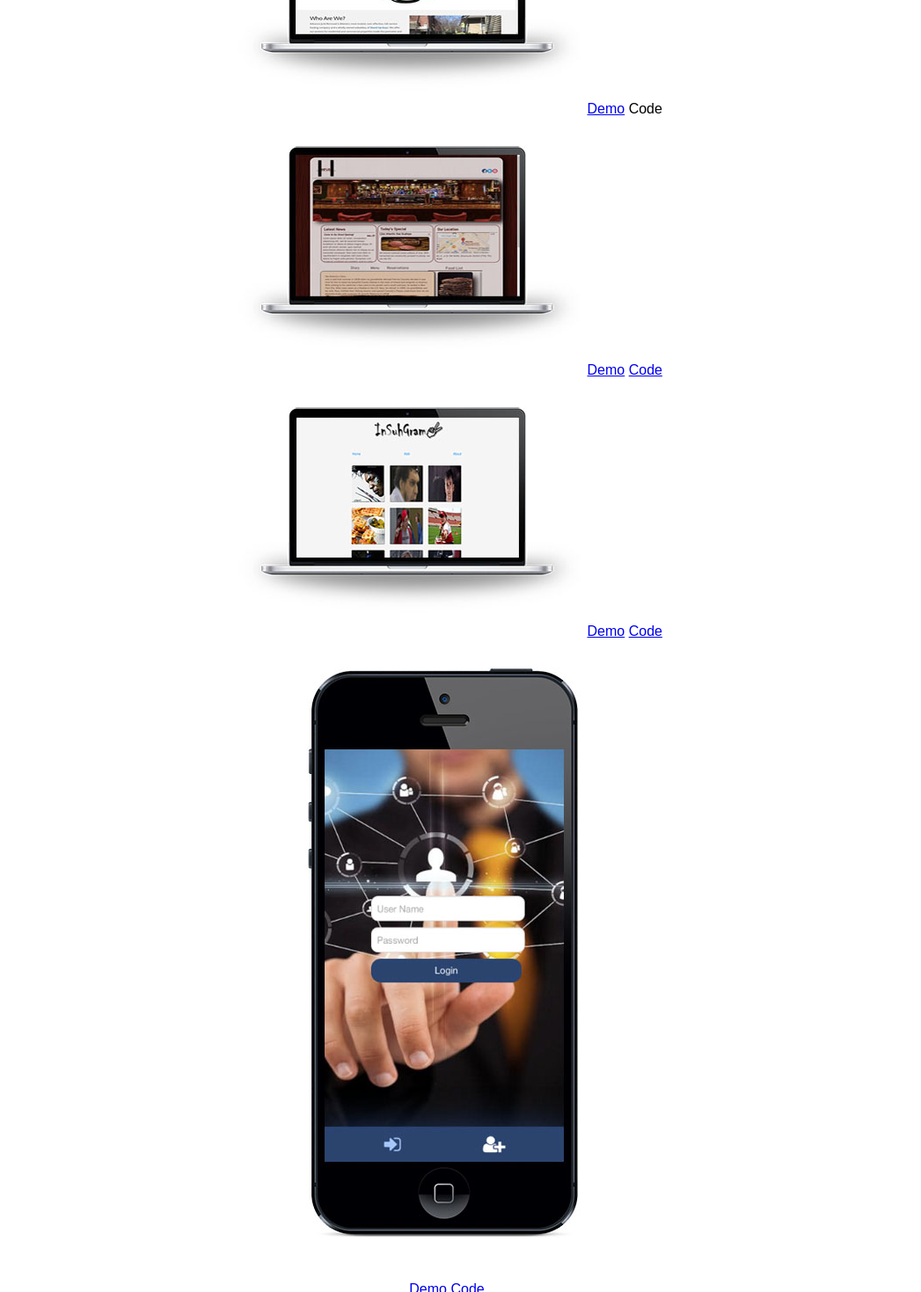
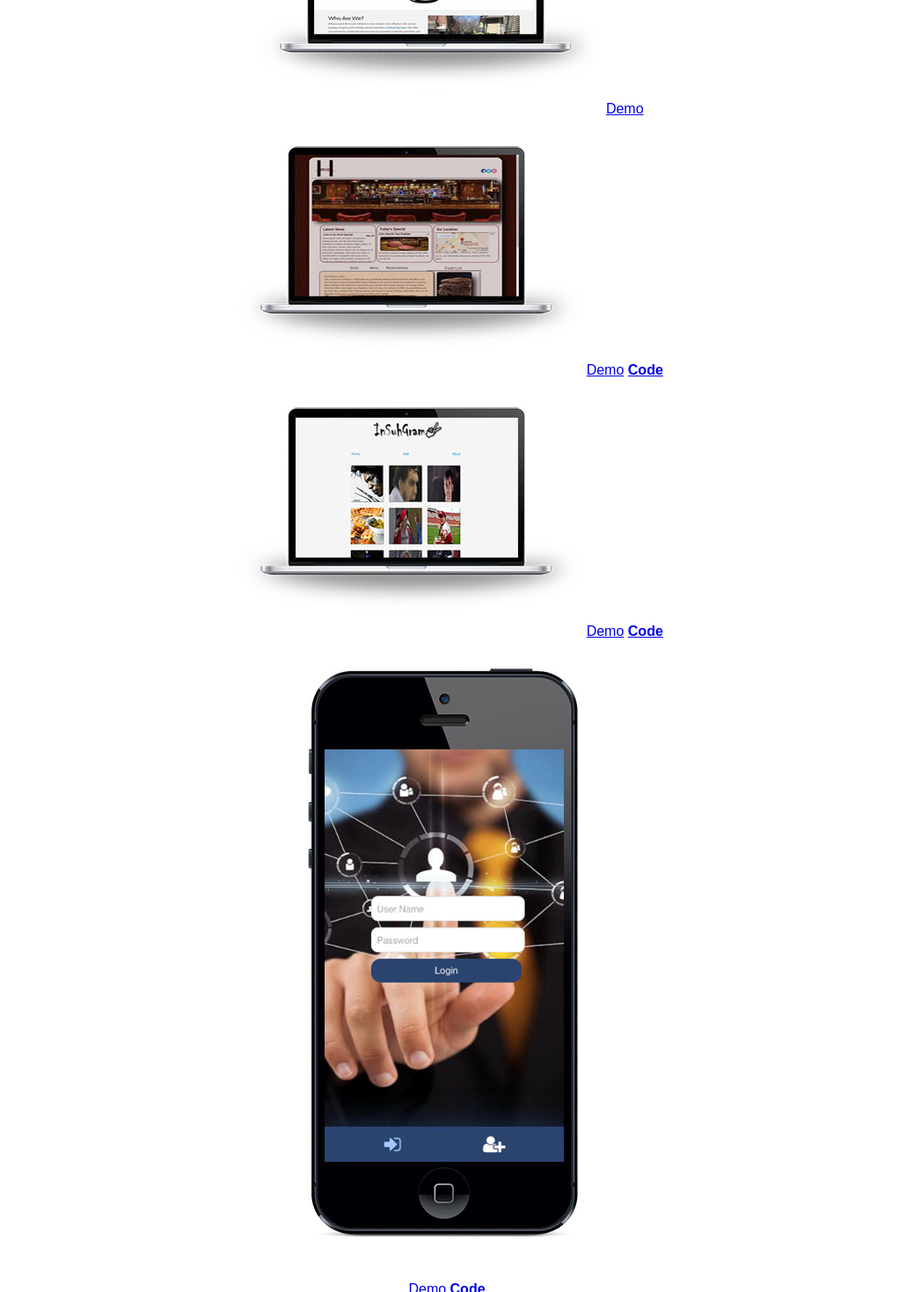
Before and after one commit to cameronzand/portfolio-, a website with bundled scripts: page app/index.html in a window 1280 px wide. Shown: the part 1810-3279 px from the top of the page at 88% size, without its empty margins (132-1179 px from the left). Built offline with nearby package versions, Linux system fonts and the light colour scheme; some packages are replaced by stand-ins of ours; files whose address does not match are found by name.

Commit message:
changed some things around

```diff
--- a/app/templates/home.tpl.html
+++ b/app/templates/home.tpl.html
@@ -61,26 +61,26 @@
 			<div class="projectbox">
 				<img src="/images/ajr.jpg" class="screenshot" />
 
-					<span class="rightspace"><a href="http://www.advancejunkremoval.com" target="_newblank">Demo</a></span> Code
+					<span class="rightspace"><a href="http://www.advancejunkremoval.com" target="_newblank">Demo</a></span>
 
 			</div>
 			<div class="projectbox">
 				<img src="/images/hpub.jpg" class="screenshot" />
 
 
-					<span class="rightspace"><a href="https://tiy-jeremyspringer-restaurant-mockup-.surge.sh/" target="_newblank">Demo</a></span> <a href="https://github.com/cameronzand/restaurant-mockup-" target="_newblank">Code</a>
+					<span class="rightspace"><a href="https://tiy-jeremyspringer-restaurant-mockup-.surge.sh/" target="_newblank">Demo</a></span> <a href="https://github.com/cameronzand/restaurant-mockup-" target="_newblank"><b>Code</b></a>
 			</div>
 			<div class="projectbox">
 				<img src="/images/insuhgram.jpg" class="screenshot" />
 
-					<span class="rightspace"><a href="http://tiy-jackstorrs-instagram-clone.surge.sh/#/" target="_newblank">Demo</a></span> <a href="https://github.com/cameronzand/instagram-clone" target="_newblank">Code</a>
+					<span class="rightspace"><a href="http://tiy-jackstorrs-instagram-clone.surge.sh/#/" target="_newblank">Demo</a></span> <a href="https://github.com/cameronzand/instagram-clone" target="_newblank"><b>Code</b></a>
 
 			</div>
 
 			<div class="projectbox">
 				<img src="/images/networkapp.jpg" class="screenshot" /><br>
 
-					<span class="rightspace"><a href="http://tiy-cameronzandkarimi-network-frontend.surge.sh" target="_newblank" title="Must be viewed in iPhone 6 mode">Demo</a></span> <a href="https://github.com/cameronzand/network-frontend" target="_newblank">Code</a>
+					<span class="rightspace"><a href="http://tiy-cameronzandkarimi-network-frontend.surge.sh" target="_newblank" title="Must be viewed in iPhone 6 mode">Demo</a></span> <a href="https://github.com/cameronzand/network-frontend" target="_newblank"><b>Code</b></a>
 
 
 		</div>
--- a/src/sass/main.scss
+++ b/src/sass/main.scss
@@ -159,14 +159,14 @@ ul {
 }
 
 .projectswrapper {
-	border: 1px solid black;
+	//border: 1px solid black;
 	margin-top: 20px;
 	width: 1000px;
 	height: 675px;
 }
 
 .projectbox {
-	border: 1px solid black;
+	//border: 1px solid black;
 	margin-top: 10px;
 	width: 275px;
 	height: 300px;
@@ -181,4 +181,5 @@ ul {
 
 .rightspace {
 	padding-right: 40px;
+	font-weight: bold;
 }
```
